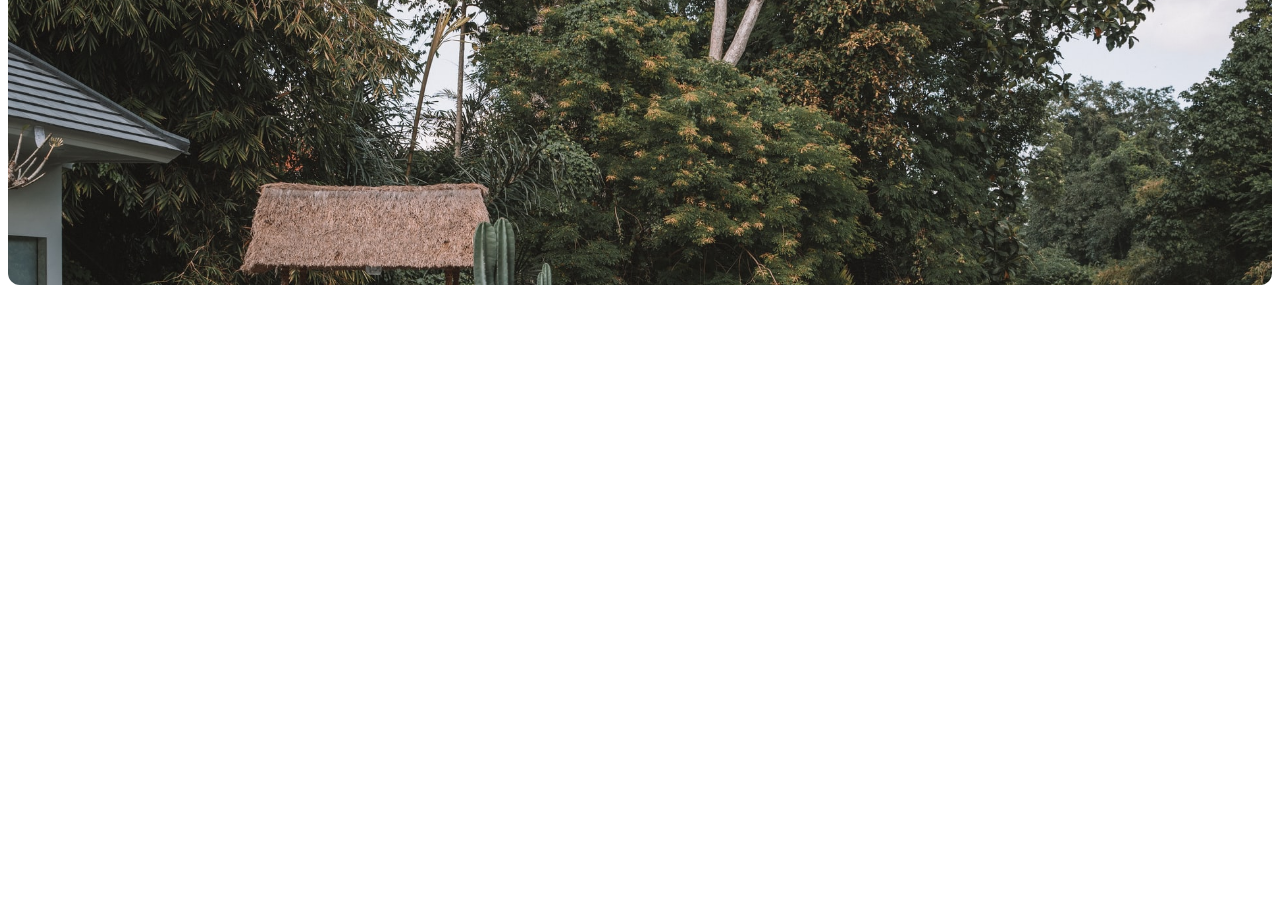
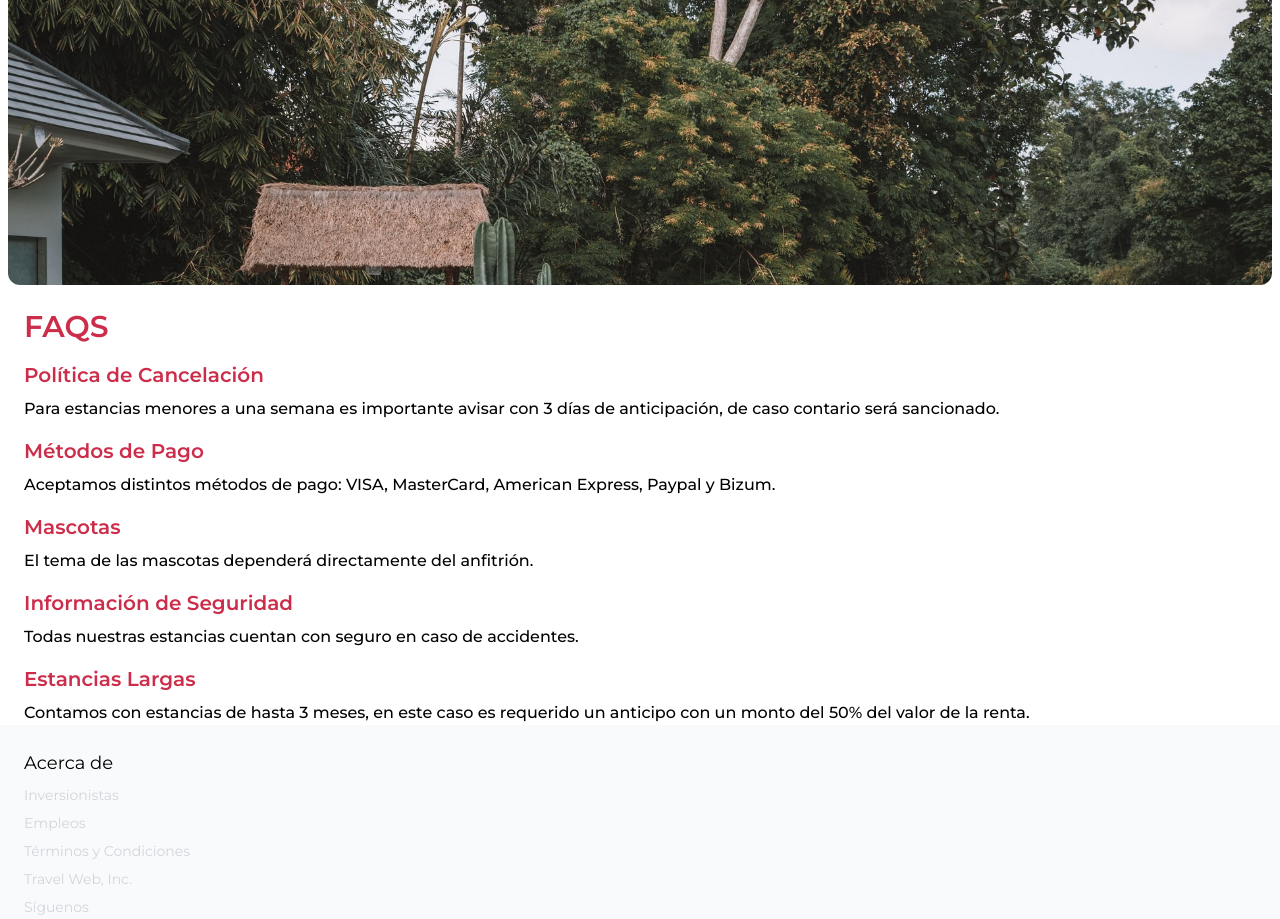
Before and after one commit to CrisMuniz/travelWebProyect, a website: page public/index.html in a window 1280 px wide. Shown: the part 2103-3022 px from the top of the page. Before the commit the page ends 2388 px from the top, so only its background shows below. Drawn offline with Linux system fonts and the light colour scheme.

Commit message:
add FAQS and Footer

```diff
--- a/public/index.html
+++ b/public/index.html
@@ -6,13 +6,14 @@
     <link rel="preconnect" href="https://fonts.googleapis.com">
     <link rel="preconnect" href="https://fonts.gstatic.com" crossorigin>
     <link href="https://fonts.googleapis.com/css2?family=Montserrat:ital,wght@0,100..900;1,100..900&display=swap" rel="stylesheet">
+    <script src="https://kit.fontawesome.com/e0b0ec00f6.js" crossorigin="anonymous"></script>
     <link rel="stylesheet" href="../public/css/tailwind.css">
     <title>Travel Web </title>
 </head>
 <body class="font-Montserrat">
     <nav></nav>
     <div id="tab_bar"></div>
-    <section class="w-full h-screen">
+    <section class="w-full h-auto">
         <div id="home">
             <div class="w-full h-3/4">
                 <div class="w-full h-full flex flex-col absolute space-y-80 py-4 items-center">
@@ -134,8 +135,43 @@
                 </div>
             </div>
         </div>
-        <div id="faq"></div>
+        <div class="w-full h-full px-6" id="faq">
+            <div class="w-full h-full  flex flex-col space-y-4">
+                <p class="text-3xl text-primary font-semibold mt-6">FAQS</p>
+                <div>
+                    <p class="text-xl font-semibold text-primary">Política de Cancelación</p>
+                    <p class=" font-medium pt-2 ">Para estancias menores a una semana es importante avisar con 3 días de anticipación, de caso contario será sancionado.</p>
+                </div>
+                <div>
+                    <p class="text-xl font-semibold text-primary">Métodos de Pago</p>
+                    <p class=" font-medium pt-2 ">Aceptamos distintos métodos de pago: VISA, MasterCard, American Express, Paypal y Bizum.</p>
+                </div>
+                <div>
+                    <p class="text-xl font-semibold text-primary">Mascotas</p>
+                    <p class=" font-medium pt-2 ">El tema de las mascotas dependerá directamente del anfitrión.</p>
+                </div>
+                <div>
+                    <p class="text-xl font-semibold text-primary">Información de Seguridad</p>
+                    <p class=" font-medium pt-2 ">Todas nuestras estancias cuentan con seguro en caso de accidentes.</p>
+                </div>
+                <div>
+                    <p class="text-xl font-semibold text-primary">Estancias Largas</p>
+                    <p class=" font-medium pt-2 ">Contamos con estancias de hasta 3 meses, en este caso es requerido un anticipo con un monto del 50% del valor de la renta.<p>
+                </div>
+            </div>
+        </div>
     </section>
-    <footer></footer>
+    <footer class="w-full h-auto bg-gray-50 p-6 space-y-2 ">
+        <h2 class="text-lg">Acerca de</h2>
+        <p class="text-sm text-gray-300">Inversionistas</p>
+        <p class="text-sm text-gray-300">Empleos</p>
+        <p class="text-sm text-gray-300">Términos y Condiciones</p>
+        <p class="text-sm text-gray-300">Travel Web, Inc.</p>
+        <p class="text-sm text-gray-300">Síguenos</p>
+        <div class="flex items-center space-x-3 text-gray-300">
+            <i class="fa-brands fa-instagram"></i>
+            <i class="fa-brands fa-twitter"></i>
+        </div>
+    </footer>
 </body>
 </html>
```
Also changed, not shown: public/css/tailwind.css.
